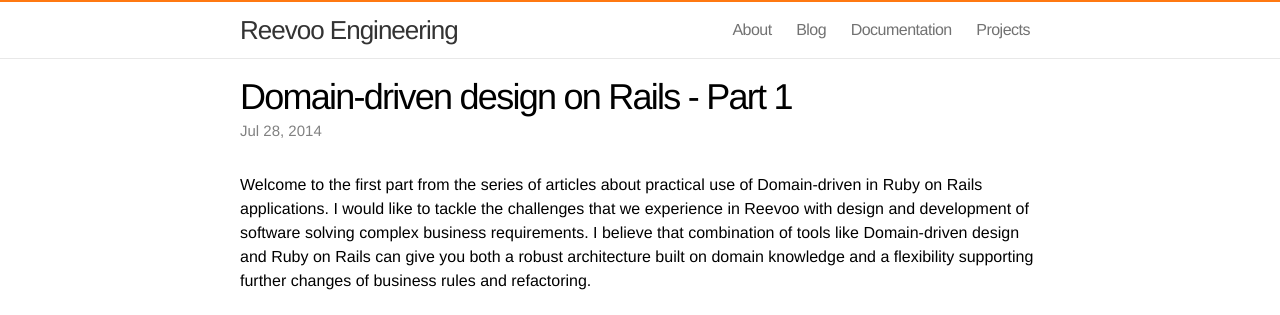
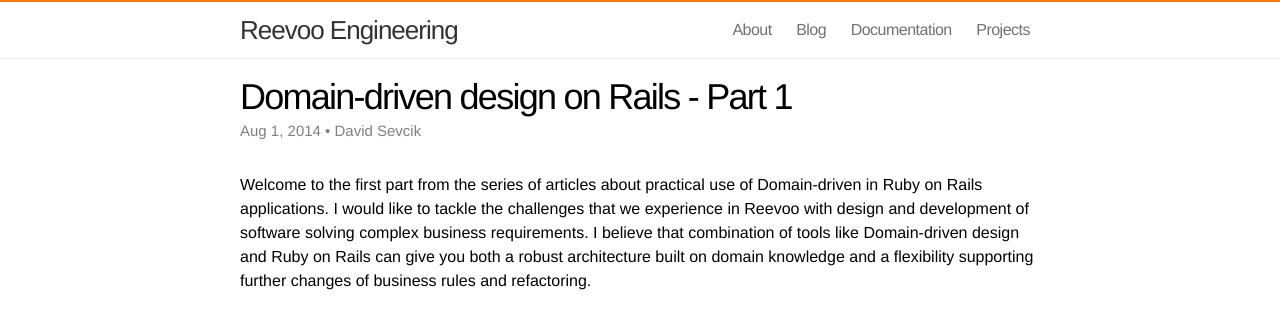
Before and after one commit to reevoo/reevoo.github.io, a Jekyll site: the page built from _posts/2014-07-27-ddd-with-ruby.markdown, in a window 1280 px wide. Shown: the top 315 px of the page. Built offline with Jekyll 4.4.1, drawn with Linux system fonts in a browser that asks for light colours; comment, search, counter and statistics services are not loaded.

Commit message:
Add author and github id

```diff
--- a/_posts/2014-07-27-ddd-with-ruby.markdown
+++ b/_posts/2014-07-27-ddd-with-ruby.markdown
@@ -1,8 +1,10 @@
 ---
 layout: post
 title:  "Domain-driven design on Rails - Part 1"
-date:   2014-07-28 10:58:44
-categories: "domain-driven design"
+date:   2014-08-01 10:58:44
+categories: blog
+author: David Sevcik
+github: davidsevcik
 ---
 
 
```
